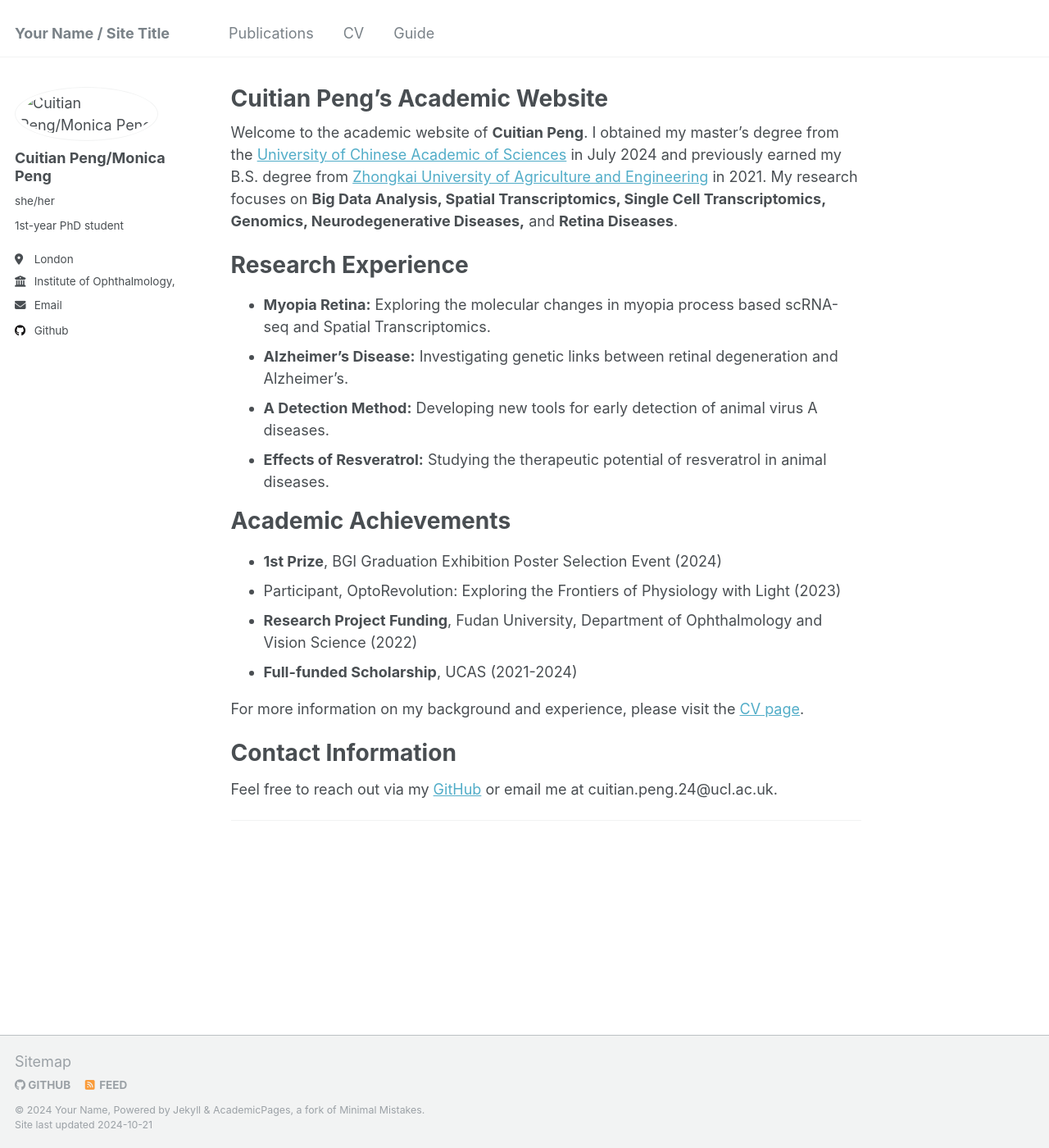
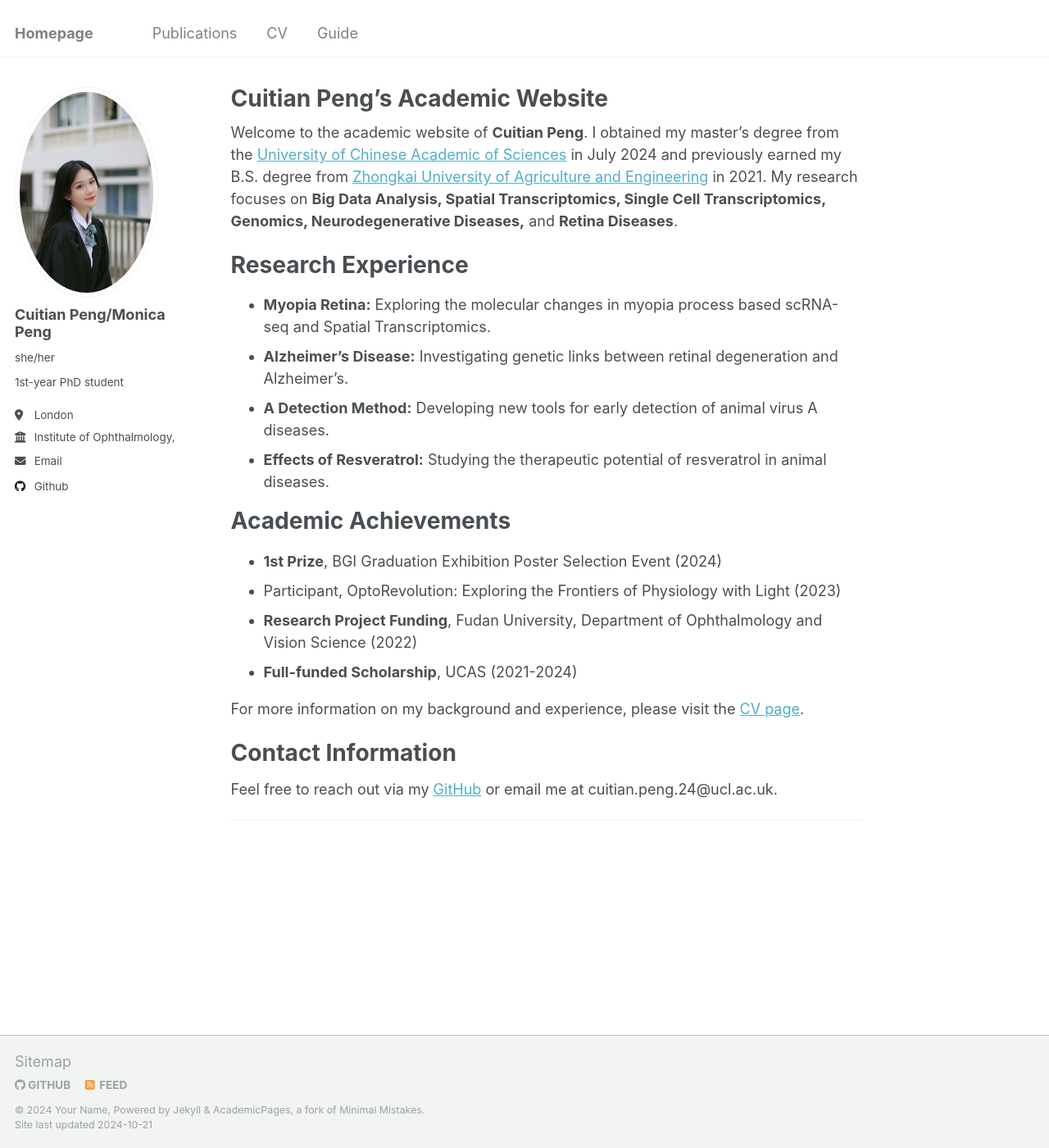
Before and after one commit to Monica0807/Monica24.ucl, a Jekyll site: the page built from _pages/about.md, in a window 1280 px wide and 1400 px high. Shown: the whole window at 82% size. Built offline with Jekyll 4.4.1, drawn with Linux system fonts in a browser that asks for light colours.

Commit message:
Update _config.yml

```diff
--- a/_config.yml
+++ b/_config.yml
@@ -8,11 +8,11 @@
 
 # Basic Site Settings
 locale                   : "en-UK"
-title                    : "Your Name / Site Title"
+title                    : "Homepage"
 title_separator          : "-"
 name                     : &name "Your Name"
 description              : &description "personal description"
-url                      : https://academicpages.github.io # the base hostname & protocol for your site e.g. "https://mmistakes.github.io"
+url                      : "https://monica0807.github.io"
 baseurl                  : "" # the subpath of your site, e.g. "/blog"
 repository               : "academicpages/academicpages.github.io"
 
@@ -21,7 +21,7 @@ repository               : "academicpages/academicpages.github.io"
 #               Additional customization can be done by editing /_includes/author-profile.html
 author:
   # Biographic information
-  avatar           : "/images/cuitianpeng.jpg"
+  avatar           : ../images/cuitianpeng.jpg
   name             : "Cuitian Peng/Monica Peng"
   pronouns         : "she/her"
   bio              : "1st-year PhD student "
```
